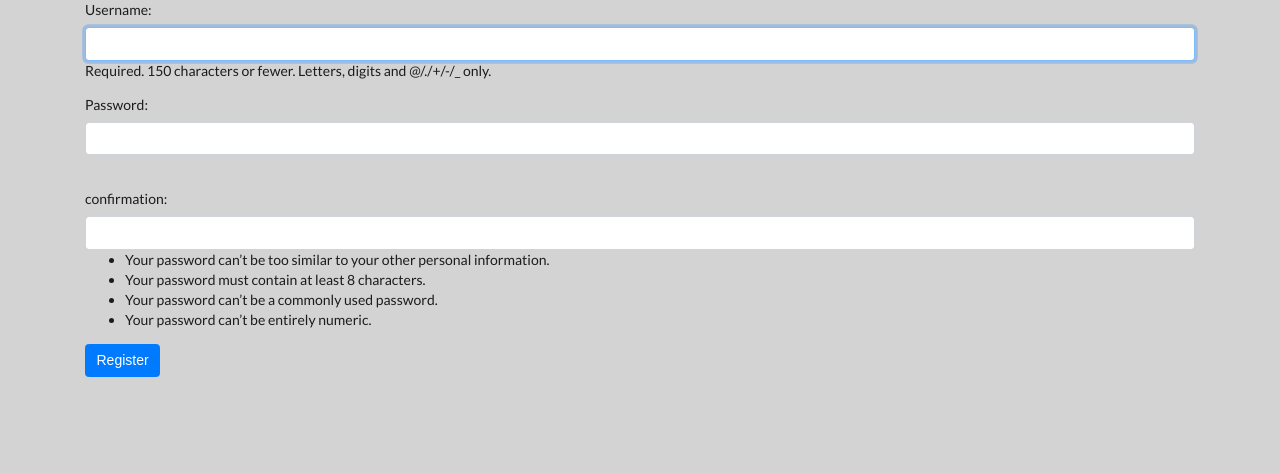
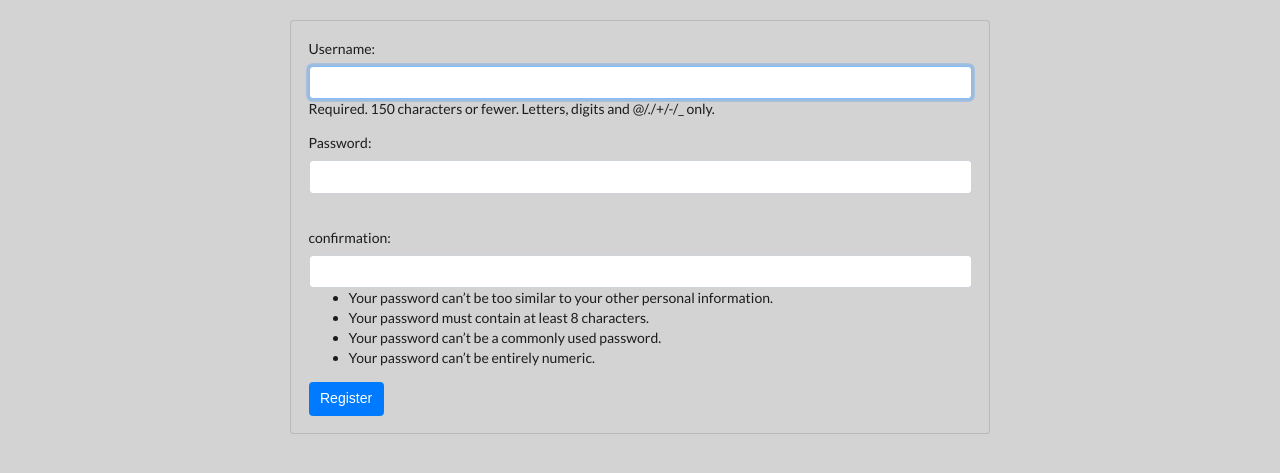
Before and after one commit to TravisCottrell/ReloadingSite, a Django app: page /members/register/ in a window 1280 px wide. Shown: the part 50-523 px from the top of the page. Run offline with Django 3.2, Linux system fonts and the light colour scheme; some libraries are stand-ins or nearby versions.

Commit message:
styled some html form pages

```diff
--- a/reloadingdata/mydata/templates/base.html
+++ b/reloadingdata/mydata/templates/base.html
@@ -4,16 +4,11 @@
   <!-- Bootstrap -->
     <link rel="stylesheet" href="https://maxcdn.bootstrapcdn.com/bootstrap/4.0.0/css/bootstrap.min.css" integrity="sha384-Gn5384xqQ1aoWXA+058RXPxPg6fy4IWvTNh0E263XmFcJlSAwiGgFAW/dAiS6JXm" crossorigin="anonymous">
 
-    <!-- Required meta tags chart js -->
-    <meta charset="utf-8">
-    <meta name="viewport" content="width=device-width, initial-scale=1, shrink-to-fit=no">
     <!-- semantic UI -->
     <link rel="stylesheet" type='text/css' href="https://cdnjs.cloudflare.com/ajax/libs/semantic-ui/2.2.14/semantic.min.css">
-    <!--Chart js-->
-    <script src="https://cdnjs.cloudflare.com/ajax/libs/Chart.js/2.8.0/Chart.min.js" integrity="sha256-Uv9BNBucvCPipKQ2NS9wYpJmi8DTOEfTA/nH2aoJALw=" crossorigin="anonymous"></script>
     <link rel="stylesheet" href="https://cdnjs.cloudflare.com/ajax/libs/Chart.js/2.8.0/Chart.min.css" integrity="sha256-aa0xaJgmK/X74WM224KMQeNQC2xYKwlAt08oZqjeF0E=" crossorigin="anonymous" />
-    <!-- jQuery -->
-    <script src="https://code.jquery.com/jquery-3.3.1.min.js"></script>
+
+
 
     <title>{% block title%}{%endblock title%} </title>
   </head>
@@ -63,8 +58,12 @@
     {% block content%}
     {% endblock %}
 
+    <script src="https://code.jquery.com/jquery-3.3.1.min.js"></script>
+    <script src="https://maxcdn.bootstrapcdn.com/bootstrap/4.0.0/js/bootstrap.min.js" integrity="sha384-JZR6Spejh4U02d8jOt6vLEHfe/JQGiRRSQQxSfFWpi1MquVdAyjUar5+76PVCmYl" crossorigin="anonymous"></script>
+    <script src="https://cdnjs.cloudflare.com/ajax/libs/Chart.js/2.8.0/Chart.min.js" integrity="sha256-Uv9BNBucvCPipKQ2NS9wYpJmi8DTOEfTA/nH2aoJALw=" crossorigin="anonymous"></script>
     {% block scripts %}
     {% endblock scripts %}
-    <script src="https://maxcdn.bootstrapcdn.com/bootstrap/4.0.0/js/bootstrap.min.js" integrity="sha384-JZR6Spejh4U02d8jOt6vLEHfe/JQGiRRSQQxSfFWpi1MquVdAyjUar5+76PVCmYl" crossorigin="anonymous"></script>
+
+
   </body>
 </hmtl>
--- a/reloadingdata/mydata/templates/graph.html
+++ b/reloadingdata/mydata/templates/graph.html
@@ -27,7 +27,7 @@ const data = {
     {
         label: 'MOA',
         backgroundColor: 'rgb(211, 211, 211, 0)',
-        borderColor: 'rgb(255, 99, 132)',
+        borderColor: 'rgb(224, 38, 38)',
         data: [
                 {% for moa in moalist %}
                     '{{moa}}',
@@ -41,7 +41,9 @@ const data = {
         borderColor: 'rgb(128, 0, 255)',
         data: [
                 {% for velocity in velocitylist %}
-                    '{{velocity}}',
+                    {%if velocity != 0 %}
+                        '{{velocity}}',
+                    {% endif %}
                 {% endfor%}
         ],
          yAxisID: 'two'
--- a/reloadingdata/users/templates/registration/registration.html
+++ b/reloadingdata/users/templates/registration/registration.html
@@ -1,8 +1,10 @@
 {% extends "base.html" %}
 {% block title%}Register{% endblock title%}
 
-{% block content %}
-<div class="container">
+{% block content %}<br/>
+<div class="container d-flex justify-content-center">
+  <div class="card " style="width: 50rem;">
+    <div class="card-body ">
       <form method="POST" class="form">
         {% csrf_token %}
         <div class="form-group">
@@ -29,4 +31,6 @@
         <button class="btn btn-primary">Register</button>
       </form>
     </div>
+  </div>
+</div>
 {% endblock %}
--- a/reloadingdata/users/urls.py
+++ b/reloadingdata/users/urls.py
@@ -3,7 +3,7 @@ from django.urls import path
 from .views import UserRegistrationView
 
 urlpatterns = [
-# Home page
+
 path('register/', UserRegistrationView.as_view(), name='register'),
 
 ]
```
Also changed, not shown: reloadingdata/users/templates/registration/login.html (+6 -2 lines), reloadingdata/db.sqlite3. Lines whose indentation alone changed are shown as unchanged.
